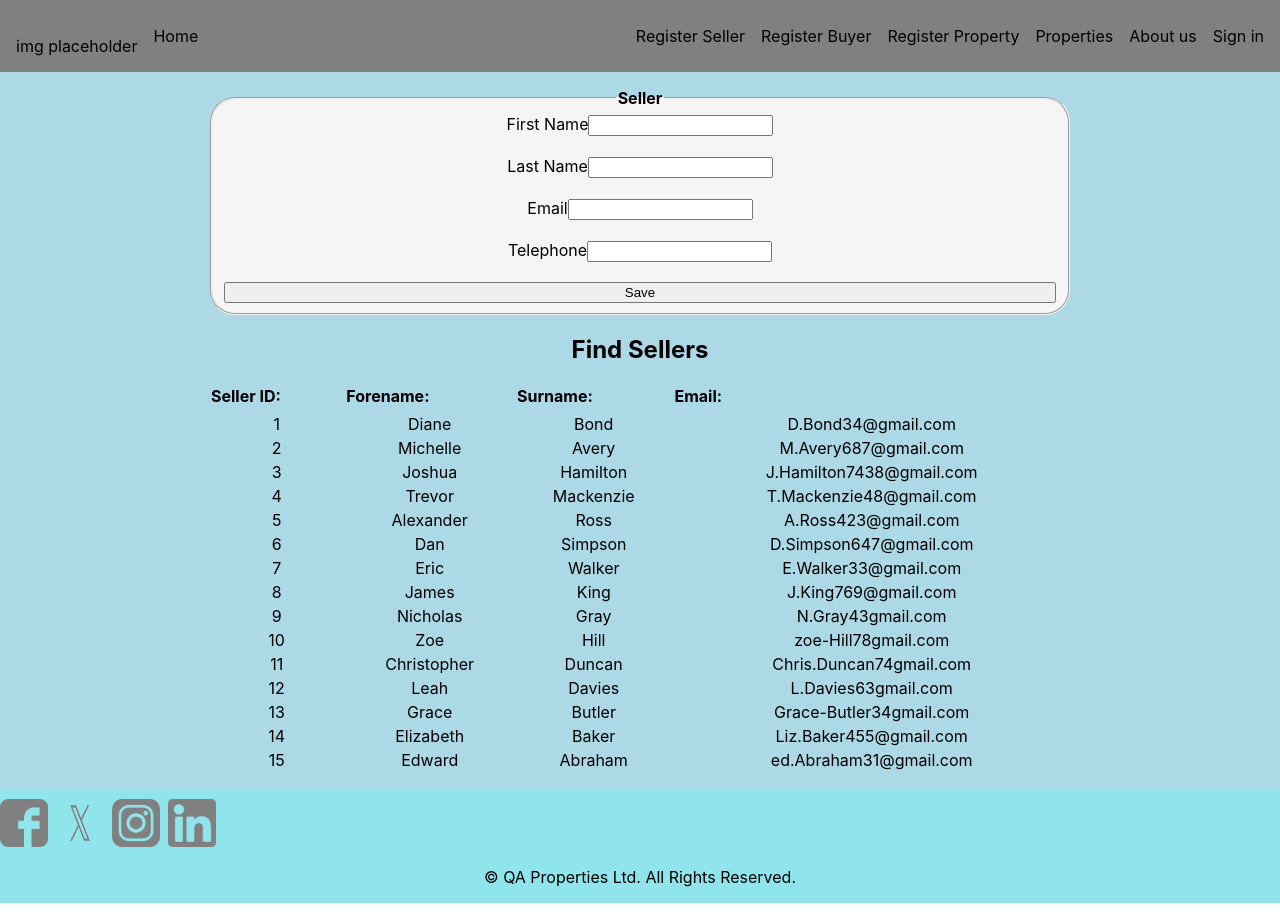
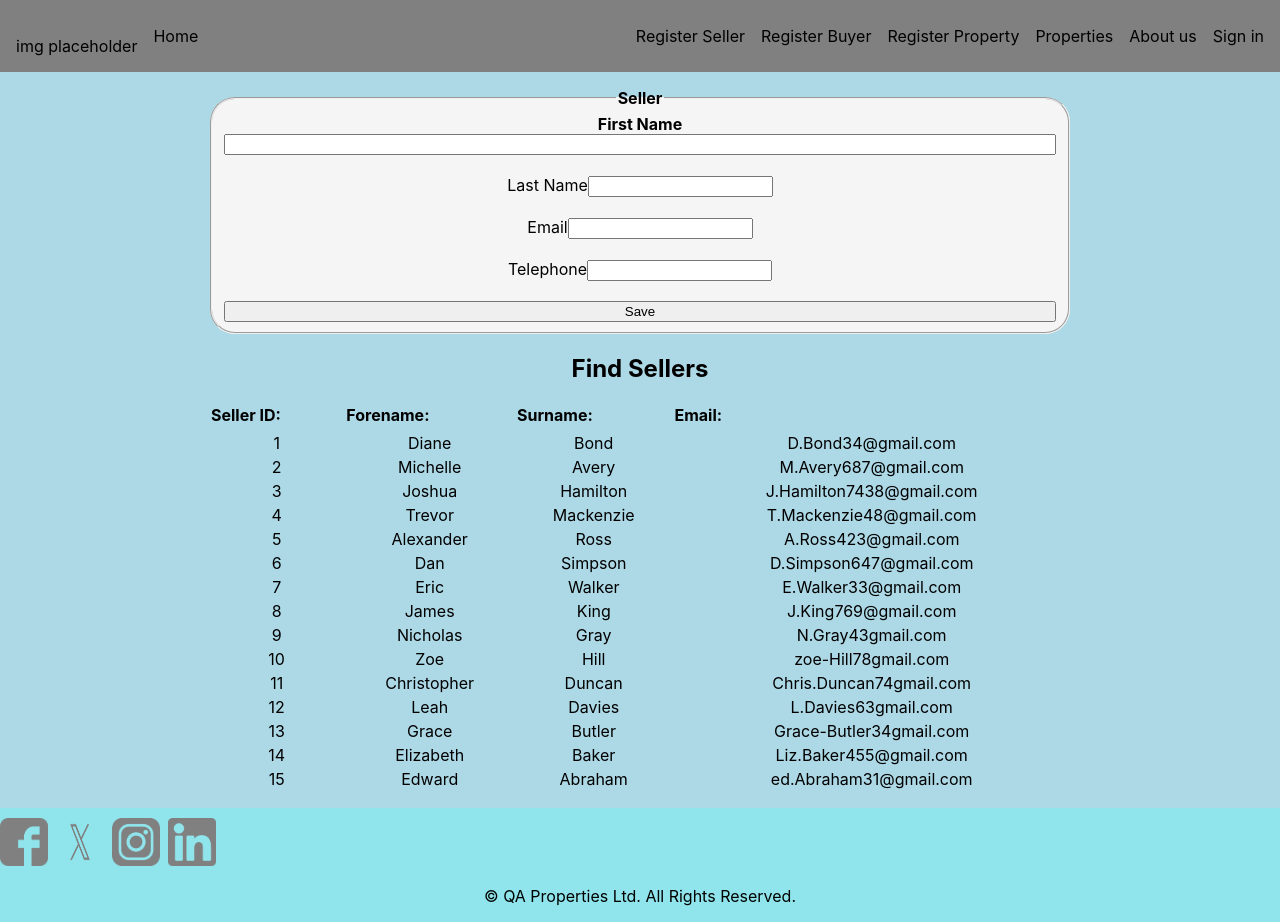
Before and after one commit to starwarsjedi321/GroupProject, a React (Create React App) app in the folder groupproject/: page /register-seller in a window 1280 px wide. Built offline with nearby package versions, Linux system fonts and the light colour scheme.

Commit message:
adding quick changes

```diff
--- a/groupproject/src/components/SellerForm.js
+++ b/groupproject/src/components/SellerForm.js
@@ -78,7 +78,7 @@ return(
     <form id = "form1" onSubmit={(event) => {handleSubmit(event)}}>
         <fieldset className = "wrapper">
             <legend className = "title"> Seller</legend>
-            <label for="firstName">First Name
+            <b>First Name</b>
                 <input
                     type = "text"
                     name = "firstName"
@@ -86,7 +86,7 @@ return(
                     onChange={(event => setfirstName(event.target.value))}
                     required="required"
                 />
-            </label><br/>
+            <br/>
             <label for ="lastName">Last Name
                 <input
                  type = "text"
```
